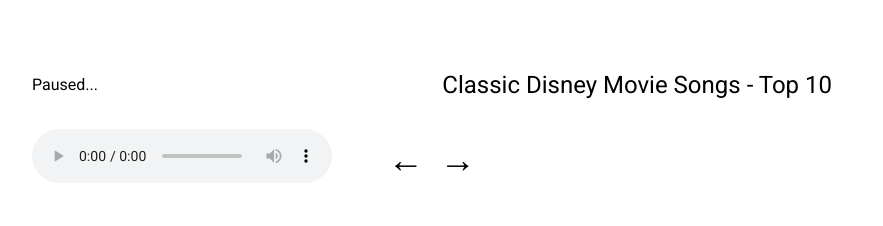
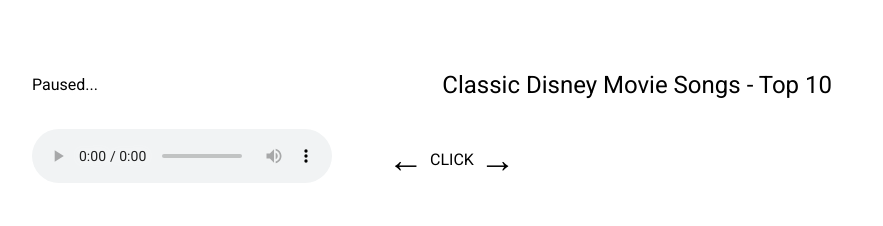
Before and after one commit to nakim97/musicplaylist, a React (Create React App) app in the folder playlist-generator/: page / in a window 1280 px wide. Shown: the top 226 px of the page, without its empty margins (208-1091 px from the left). Built offline with nearby package versions, Linux system fonts and the light colour scheme.

Commit message:
managing state

```diff
--- a/playlist-generator/src/App.js
+++ b/playlist-generator/src/App.js
@@ -1,3 +1,4 @@
+import { useState } from "react"
 import './App.css';
 import Playlist from './components/Playlist';
 const data = {
--- a/playlist-generator/src/components/Playlist.js
+++ b/playlist-generator/src/components/Playlist.js
@@ -1,10 +1,20 @@
+import { useState } from "react"
 import Track from "./Track"
 
 export default function Playlist(props){
+    const [status, setStatus ] = useState("Paused...")
+
+    const handleOnPlayPauseClick = () => {
+        if (status === "Paused..."){
+            setStatus("Playing...")
+        }else if (status === "Playing...") {
+            setStatus("Paused...")
+        }
+    }
     return (
         <div className="playlist">
             <div className="info">
-                <span className ="status">Paused...</span>
+                <span className ="status">{status}</span>
                 <p className="title">{props.playlist.name}</p>
             </div>
 
@@ -15,6 +25,9 @@
 
                 <div className="buttons">
                     <button className="btn">&larr;</button>
+                    <div className="button-play-pause">
+                        <span className={status === "Paused..." ? "paused" : "playing"} onClick={handleOnPlayPauseClick}>CLICK</span>
+                    </div>
                     <button className="btn">&rarr;</button>
                 </div>
             </div>
```
